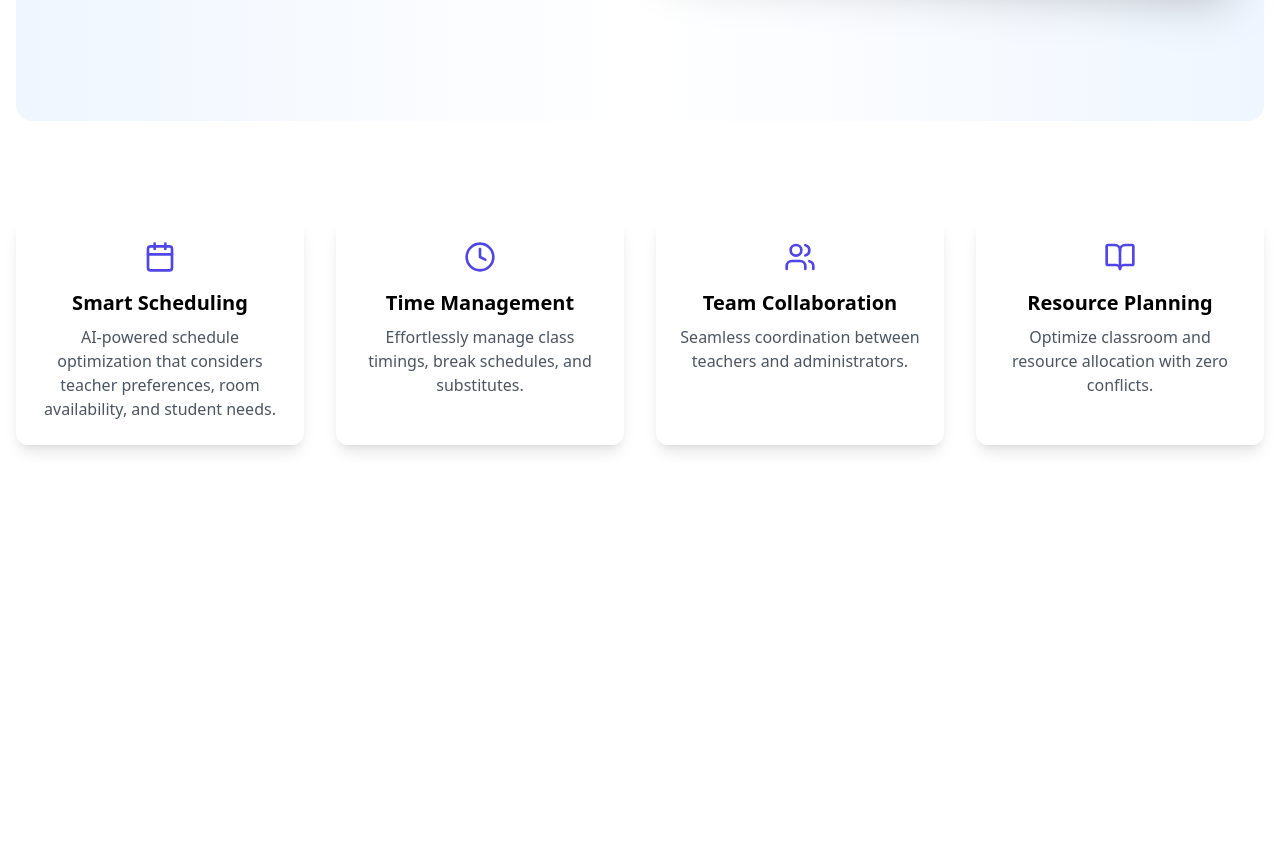
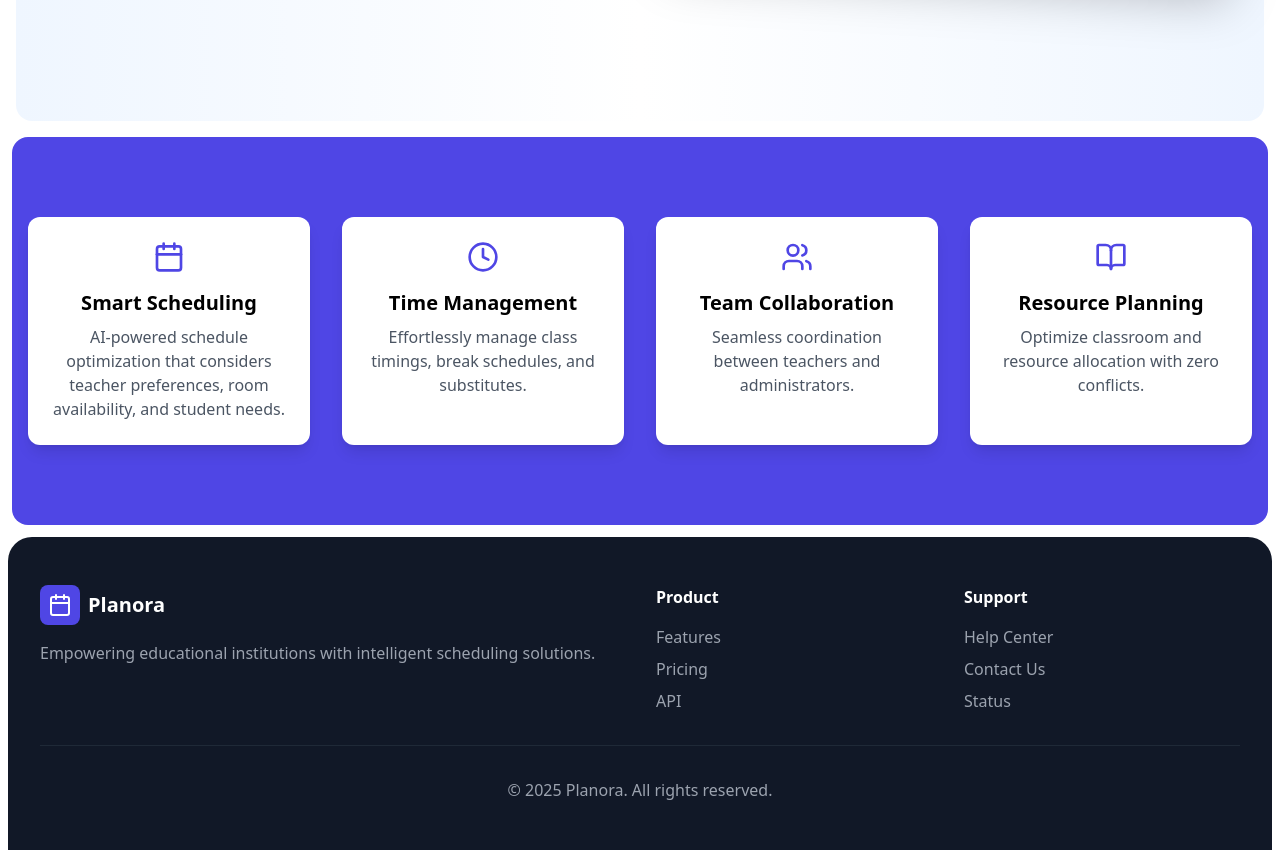
Before and after one commit to SHIBINSHA02/Planora_Official, a React (Vite) app in the folder frontend/: page / in a window 1280 px wide. Shown: the part 520-1370 px from the top of the page. Before the commit the page ends 1045 px from the top, so only its background shows below. Built offline with nearby package versions, Linux system fonts and the light colour scheme; no server answers.

Commit message:
createed  protechted routing fixes

```diff
--- a/frontend/src/App.jsx
+++ b/frontend/src/App.jsx
@@ -1,34 +1,36 @@
 // frontend/src/App.jsx
 import React from "react";
 import { Routes, Route } from "react-router-dom";
-import { SignedIn, SignedOut, RedirectToSignIn } from "@clerk/clerk-react";
+import { SignedOut } from "@clerk/clerk-react";
 import { useSyncUser } from "./hooks/useSyncUser";
 
-// --- Pages ---
+/* Layouts */
+import ProtectedLayout from "./layouts/ProtectedLayouts";
+import PublicLayout from "./layouts/PublicLayout";
+
+/* Pages */
 import LandingPage from "./Components/Landing/landing";
 import Dashboard from "./Components/Dashboard/dashboard";
 import DashboardHome from "./Components/Dashboard/DashboardHome";
 import Teacher from "./Components/Teacher/teacher";
 import Classroom from "./Components/Classroom/classroom";
-import OrganisationOnboarding from "./Components/organisation/organisation";
+import OrganisationPage from "./Components/organisation/organisation";
 
-// --- Auth Pages ---
+/* Auth Pages */
 import Login from "./Components/auth/login";
 import Signup from "./Components/auth/signup";
 
 function App() {
   useSyncUser();
+
   return (
     <Routes>
-      {/* ====================================================== */}
-      {/* PUBLIC ROUTES                                         */}
-      {/* ====================================================== */}
+
+      {/* ================= PUBLIC ================= */}
+      <Route element={<PublicLayout />}>
         <Route path="/" element={<LandingPage />} />
         <Route path="/landing" element={<LandingPage />} />
 
-      {/* ====================================================== */}
-      {/* AUTH ROUTES                                           */}
-      {/* ====================================================== */}
         <Route
           path="/login"
           element={
@@ -46,51 +48,22 @@ function App() {
             </SignedOut>
           }
         />
+      </Route>
 
-      {/* ====================================================== */}
-      {/* PROTECTED ROUTES                                      */}
-      {/* ====================================================== */}
-
-      {/* Dashboard Layout */}
-      <Route
-        path="/dashboard"
-        element={
-          <SignedIn>
-            <Dashboard />
-          </SignedIn>
-        }
-      >
+      {/* ================= PROTECTED ================= */}
+      <Route element={<ProtectedLayout />}>
+        <Route path="/dashboard" element={<Dashboard />}>
           <Route index element={<DashboardHome />} />
           <Route path="teacher" element={<Teacher />} />
           <Route path="classroom" element={<Classroom />} />
         </Route>
 
-      {/* Organisation Onboarding */}
-      <Route
-        path="/organisation"
-        element={
-          <SignedIn>
-            <OrganisationOnboarding />
-          </SignedIn>
-        }
-      />
+        <Route path="/organisation" element={<OrganisationPage />} />
+      </Route>
 
-      {/* ====================================================== */}
-      {/* FALLBACK                                              */}
-      {/* ====================================================== */}
-      <Route
-        path="*"
-        element={
-          <>
-            <SignedIn>
-              <Dashboard />
-            </SignedIn>
-            <SignedOut>
-              <LandingPage />
-            </SignedOut>
-          </>
-        }
-      />
+      {/* ================= FALLBACK ================= */}
+      <Route path="*" element={<LandingPage />} />
+
     </Routes>
   );
 }
--- a/frontend/src/Components/Dashboard/DashboardNavigation.jsx
+++ b/frontend/src/Components/Dashboard/DashboardNavigation.jsx
@@ -22,10 +22,11 @@ const DashboardNavigation = () => {
       <nav className="items-center justify-between hidden px-6 py-4 m-8 bg-white shadow-lg md:flex shadow-blue-200 rounded-3xl">
 
         {/* Logo */}
+        <NavLink to="/" >
         <div className="flex items-center gap-3">
           <img src="/logo.svg" alt="Planora Logo" className="w-20 h-auto" />
         </div>
-
+         </NavLink>
         {/* Links */}
         <div className="flex items-center gap-6">
           <NavLink to="/dashboard" end className={getNavLinkClass}>
--- /dev/null
+++ b/frontend/src/Components/Footer/Footer.jsx
@@ -0,0 +1,78 @@
+// frontend/src/Components/Footer/Footer.jsx
+import React from "react";
+import { Calendar } from "lucide-react";
+
+const Footer = () => {
+  return (
+    <footer className="py-12 m-2 mb-0 text-white bg-gray-900 rounded-t-3xl">
+      <div className="px-4 mx-auto max-w-7xl sm:px-6 lg:px-8">
+        <div className="grid grid-cols-1 gap-8 md:grid-cols-4">
+
+          {/* Brand */}
+          <div className="md:col-span-2">
+            <div className="flex items-center mb-4 space-x-2">
+              <div className="p-2 bg-indigo-600 rounded-lg">
+                <Calendar className="w-6 h-6 text-white" />
+              </div>
+              <span className="text-xl font-bold">Planora</span>
+            </div>
+            <p className="text-gray-400">
+              Empowering educational institutions with intelligent scheduling solutions.
+            </p>
+          </div>
+
+          {/* Product */}
+          <div>
+            <h3 className="mb-4 font-semibold">Product</h3>
+            <ul className="space-y-2 text-gray-400">
+              <li>
+                <a href="#features" className="hover:text-white">
+                  Features
+                </a>
+              </li>
+              <li>
+                <a href="#" className="hover:text-white">
+                  Pricing
+                </a>
+              </li>
+              <li>
+                <a href="#" className="hover:text-white">
+                  API
+                </a>
+              </li>
+            </ul>
+          </div>
+
+          {/* Support */}
+          <div>
+            <h3 className="mb-4 font-semibold">Support</h3>
+            <ul className="space-y-2 text-gray-400">
+              <li>
+                <a href="#" className="hover:text-white">
+                  Help Center
+                </a>
+              </li>
+              <li>
+                <a href="#" className="hover:text-white">
+                  Contact Us
+                </a>
+              </li>
+              <li>
+                <a href="#" className="hover:text-white">
+                  Status
+                </a>
+              </li>
+            </ul>
+          </div>
+        </div>
+
+        {/* Bottom */}
+        <div className="pt-8 mt-8 text-center text-gray-400 border-t border-gray-800">
+          <p>&copy; 2025 Planora. All rights reserved.</p>
+        </div>
+      </div>
+    </footer>
+  );
+};
+
+export default Footer;
--- a/frontend/src/Components/Landing/landing.jsx
+++ b/frontend/src/Components/Landing/landing.jsx
@@ -1,3 +1,4 @@
+// frontend/src/Components/Landing/landing.jsx
 import React from "react";
 import { Link } from "react-router-dom";
 import {
@@ -9,6 +10,7 @@ import {
 } from "lucide-react";
 import { useUser } from "@clerk/clerk-react";
 import Navigation from "../Navigation/Navigation";
+import Footer from "../Footer/Footer";
 
 function LandingPage() {
   const { isSignedIn, isLoaded } = useUser();
@@ -127,7 +129,7 @@ function LandingPage() {
         {/* FEATURES */}
         <section
           id="features"
-          className="flex items-center justify-center py-20"
+          className="flex items-center justify-center py-20 m-3 bg-[#4F46E5] rounded-2xl"
         >
           <div className="grid gap-8 px-4 max-w-7xl md:grid-cols-2 lg:grid-cols-4">
             {features.map((feature, idx) => (
@@ -146,6 +148,7 @@ function LandingPage() {
             ))}
           </div>
         </section>
+        <Footer/>
       </main>
     </div>
   );
--- /dev/null
+++ b/frontend/src/layouts/ProtectedLayouts.jsx
@@ -0,0 +1,22 @@
+// frontend/src/layouts/ProtectedLayouts.jsx
+// frontend/src/layouts/Protectedlayouts.js
+import React from "react";
+import { Outlet } from "react-router-dom";
+import { SignedIn, SignedOut, RedirectToSignIn } from "@clerk/clerk-react";
+import Navigation from "../Components/Navigation/Navigation";
+
+const ProtectedLayout = () => {
+  return (
+    <>
+      <SignedIn>
+        <Outlet />
+      </SignedIn>
+
+      <SignedOut>
+        <RedirectToSignIn />
+      </SignedOut>
+    </>
+  );
+};
+
+export default ProtectedLayout;
--- /dev/null
+++ b/frontend/src/layouts/PublicLayout.jsx
@@ -0,0 +1,17 @@
+// frontend/src/layouts/PublicLayout.jsx
+import React from "react";
+import { Outlet } from "react-router-dom";
+import Navigation from "../Components/Navigation/Navigation";
+import Footer from "../Components/Footer/Footer";
+
+const PublicLayout = () => {
+  return (
+    <>
+
+      <Outlet />
+
+    </>
+  );
+};
+
+export default PublicLayout;
```
Also changed, not shown: frontend/src/Components/organisation/organisation.jsx (+23 -75 lines). Lines whose indentation alone changed are shown as unchanged.
